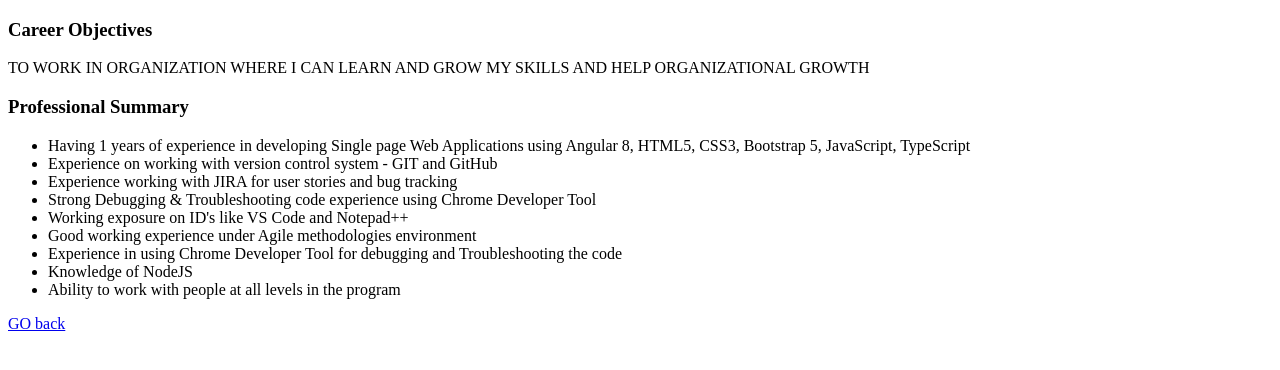
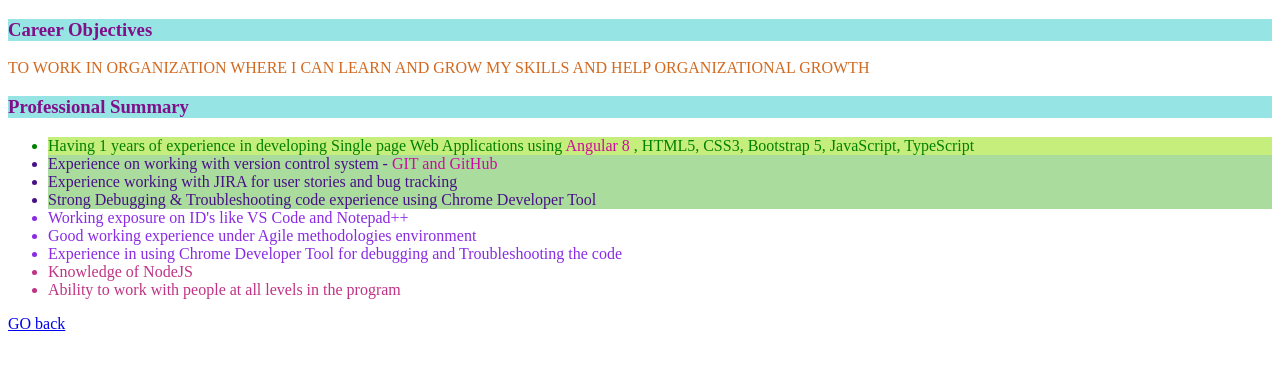
Before and after one commit to parshuramRathod/MyProfile, a plain HTML site: page home.html in a window 1280 px wide. Drawn offline with Linux system fonts and the light colour scheme.

Commit message:
added css property
added css property

```diff
--- a/home.html
+++ b/home.html
@@ -1,27 +1,56 @@
 <!DOCTYPE html>
 <html>
+
 <head>
     <title> Home</title>
+    <style>
+        .history {
+            color: rgb(128, 16, 138);
+            background-color: rgb(151, 228, 228);
+        }
+
+        span {
+            color: rgb(207, 11, 158);
+        }
+
+        #experience {
+            color: green;
+            background-color: rgb(198, 238, 124);
+        }
+
+        .line {
+            color: rgb(72, 17, 134);
+            background-color: rgb(170, 221, 157);
+        }
+
+        .moreline {
+            color: blueviolet;
+        }
+    </style>
 </head>
+
 <body>
-    <h3> Career Objectives </h3>
-    <p> TO WORK IN ORGANIZATION WHERE I CAN LEARN AND GROW MY SKILLS AND HELP ORGANIZATIONAL GROWTH</p>
-    <h3> Professional Summary </h3>
-    <ul>
+    <h3 class="history"> Career Objectives </h3>
+    <p style="color:chocolate"> TO WORK IN ORGANIZATION WHERE I CAN LEARN AND GROW MY SKILLS AND HELP ORGANIZATIONAL
+        GROWTH</p>
+    <h3 class="history"> Professional Summary </h3>
+    <ul id="list">
 
 
-        <li> Having 1 years of experience in developing Single page Web Applications using Angular 8, HTML5, CSS3,
+        <li id="experience"> Having 1 years of experience in developing Single page Web Applications using <span>Angular
+                8</span> , HTML5, CSS3,
             Bootstrap 5, JavaScript, TypeScript</li>
-        <li> Experience on working with version control system - GIT and GitHub </li>
-        <li> Experience working with JIRA for user stories and bug tracking </li>
-        <li>Strong Debugging & Troubleshooting code experience using Chrome Developer Tool </li>
-        <li>Working exposure on ID's like VS Code and Notepad++ </li>
-        <li>Good working experience under Agile methodologies environment </li>
-        <li>Experience in using Chrome Developer Tool for debugging and Troubleshooting the code </li>
-        <li>Knowledge of NodeJS </li>
-        <li>Ability to work with people at all levels in the program </li>
+        <li class="line"> Experience on working with version control system - <span>GIT and GitHub</span> </li>
+        <li class="line"> Experience working with JIRA for user stories and bug tracking </li>
+        <li class="line">Strong Debugging & Troubleshooting code experience using Chrome Developer Tool </li>
+        <li class="moreline">Working exposure on ID's like VS Code and Notepad++ </li>
+        <li class="moreline">Good working experience under Agile methodologies environment </li>
+        <li class="moreline">Experience in using Chrome Developer Tool for debugging and Troubleshooting the code </li>
+        <li style="color:rgb(190, 51, 132)">Knowledge of NodeJS </li>
+        <li style="color:rgb(190, 51, 132)">Ability to work with people at all levels in the program </li>
     </ul>
     <a href="index.html" target="_blank"> GO back</a>
 
 </body>
+
 </html>
```
Also changed, not shown: basics_CSS.html (added, +50 -0 lines), index.html (+8 -0 lines).
